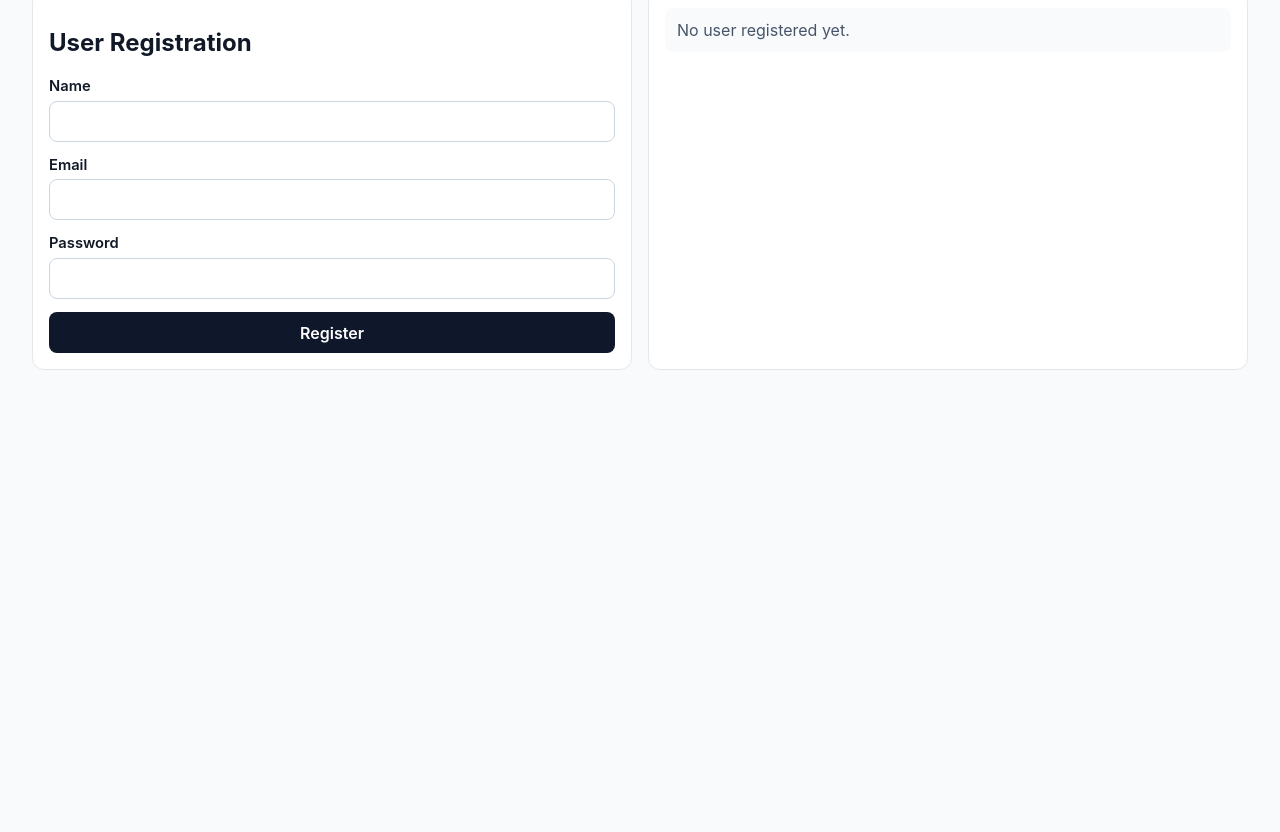
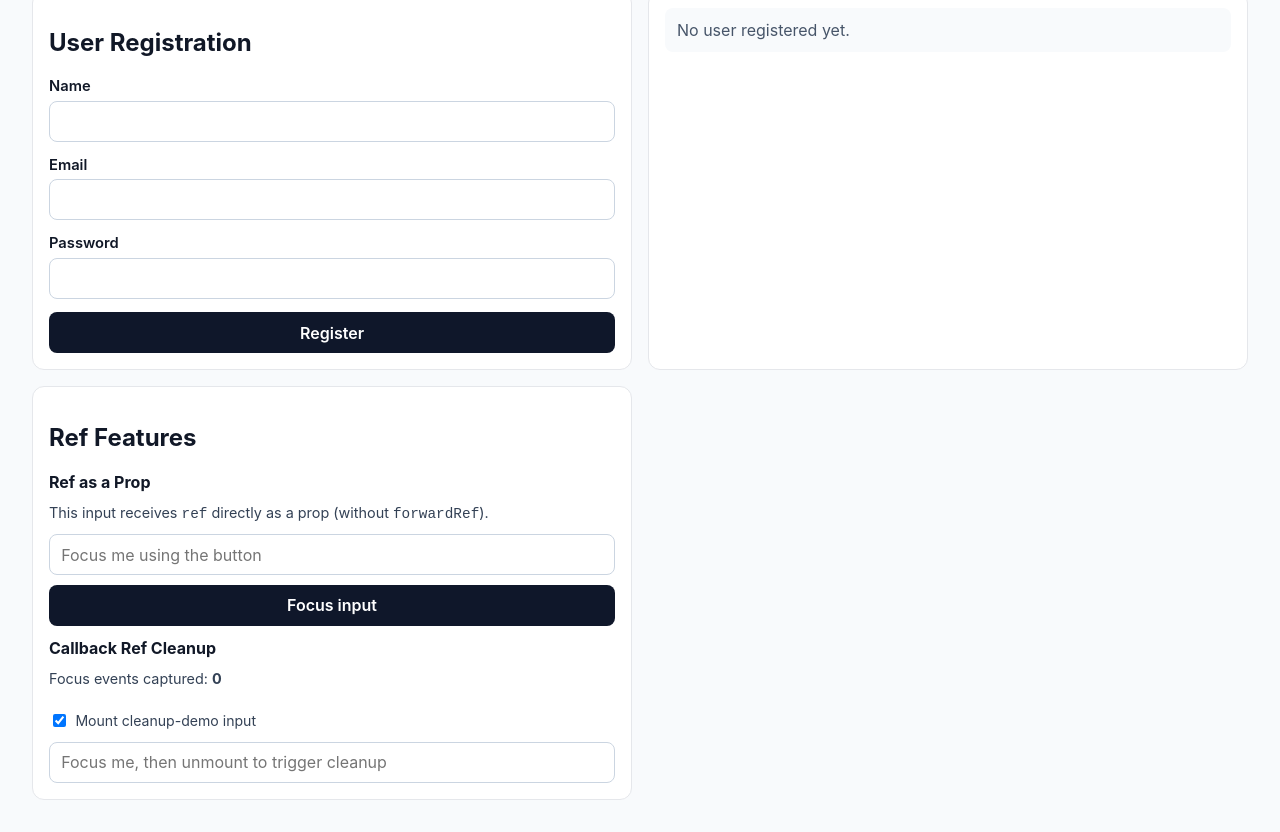
Before and after one commit to RuchaDhondge/T300_ReactJs19_assignment, a React (Vite) app: page / in a window 1280 px wide. Shown: the part 929-1761 px from the top of the page. Before the commit the page ends 1331 px from the top, so only its background shows below. Built offline with nearby package versions, Linux system fonts and the light colour scheme.

Commit message:
Add ref as prop and callback ref cleanup demo

```diff
--- a/src/App.jsx
+++ b/src/App.jsx
@@ -2,6 +2,7 @@ import { Suspense, useOptimistic, useState, useTransition } from "react";
 import ErrorBoundary from "./components/ErrorBoundary";
 import ProductDetails from "./components/ProductDetails";
 import ProductList from "./components/ProductList";
+import RefFeatureDemo from "./components/RefFeatureDemo";
 import RegistrationForm from "./components/RegistrationForm";
 import RegisteredUserInfo from "./components/RegisteredUserInfo";
 import UserContext from "./context/UserContext";
@@ -113,6 +114,11 @@ function App() {
             <section className="panel">
               <RegisteredUserInfo />
             </section>
+
+            <section className="panel">
+              <h2>Ref Features</h2>
+              <RefFeatureDemo />
+            </section>
           </section>
         </main>
       </UserContext>
--- /dev/null
+++ b/src/components/FocusableInput.jsx
@@ -0,0 +1,5 @@
+function FocusableInput({ ref, ...props }) {
+  return <input ref={ref} {...props} />;
+}
+
+export default FocusableInput;
--- /dev/null
+++ b/src/components/RefFeatureDemo.jsx
@@ -0,0 +1,77 @@
+import { useRef, useState } from "react";
+import FocusableInput from "./FocusableInput";
+
+function RefFeatureDemo() {
+  const focusInputRef = useRef(null);
+  const cleanupInputRef = useRef(null);
+  const [focusEvents, setFocusEvents] = useState(0);
+  const [showCleanupInput, setShowCleanupInput] = useState(true);
+
+  function focusNameInput() {
+    focusInputRef.current?.focus();
+  }
+
+  return (
+    <div className="ref-demo">
+      <h3>Ref as a Prop</h3>
+      <p className="ref-demo-text">
+        This input receives <code>ref</code> directly as a prop (without{" "}
+        <code>forwardRef</code>).
+      </p>
+
+      <div className="ref-demo-controls">
+        <FocusableInput
+          ref={focusInputRef}
+          className="ref-input"
+          placeholder="Focus me using the button"
+        />
+        <button type="button" className="register-button" onClick={focusNameInput}>
+          Focus input
+        </button>
+      </div>
+
+      <h3>Callback Ref Cleanup</h3>
+      <p className="ref-demo-text">
+        Focus events captured: <strong>{focusEvents}</strong>
+      </p>
+
+      <label className="failure-toggle">
+        <input
+          type="checkbox"
+          checked={showCleanupInput}
+          onChange={(event) => setShowCleanupInput(event.target.checked)}
+        />
+        <span>Mount cleanup-demo input</span>
+      </label>
+
+      {showCleanupInput ? (
+        <input
+          className="ref-input"
+          placeholder="Focus me, then unmount to trigger cleanup"
+          ref={(element) => {
+            if (!element) {
+              return;
+            }
+
+            cleanupInputRef.current = element;
+
+            const handleFocus = () => {
+              setFocusEvents((previous) => previous + 1);
+            };
+
+            element.addEventListener("focus", handleFocus);
+
+            return () => {
+              element.removeEventListener("focus", handleFocus);
+              if (cleanupInputRef.current === element) {
+                cleanupInputRef.current = null;
+              }
+            };
+          }}
+        />
+      ) : null}
+    </div>
+  );
+}
+
+export default RefFeatureDemo;
--- a/src/index.css
+++ b/src/index.css
@@ -261,6 +261,35 @@ body {
   color: #475569;
 }
 
+.ref-demo {
+  display: grid;
+  gap: 0.75rem;
+}
+
+.ref-demo h3 {
+  margin: 0;
+  font-size: 1rem;
+}
+
+.ref-demo-text {
+  margin: 0;
+  color: #334155;
+  font-size: 0.9rem;
+}
+
+.ref-demo-controls {
+  display: grid;
+  gap: 0.6rem;
+}
+
+.ref-input {
+  width: 100%;
+  border: 1px solid #cbd5e1;
+  border-radius: 8px;
+  padding: 0.6rem 0.7rem;
+  font: inherit;
+}
+
 @media (max-width: 900px) {
   .layout-grid {
     grid-template-columns: 1fr;
```
